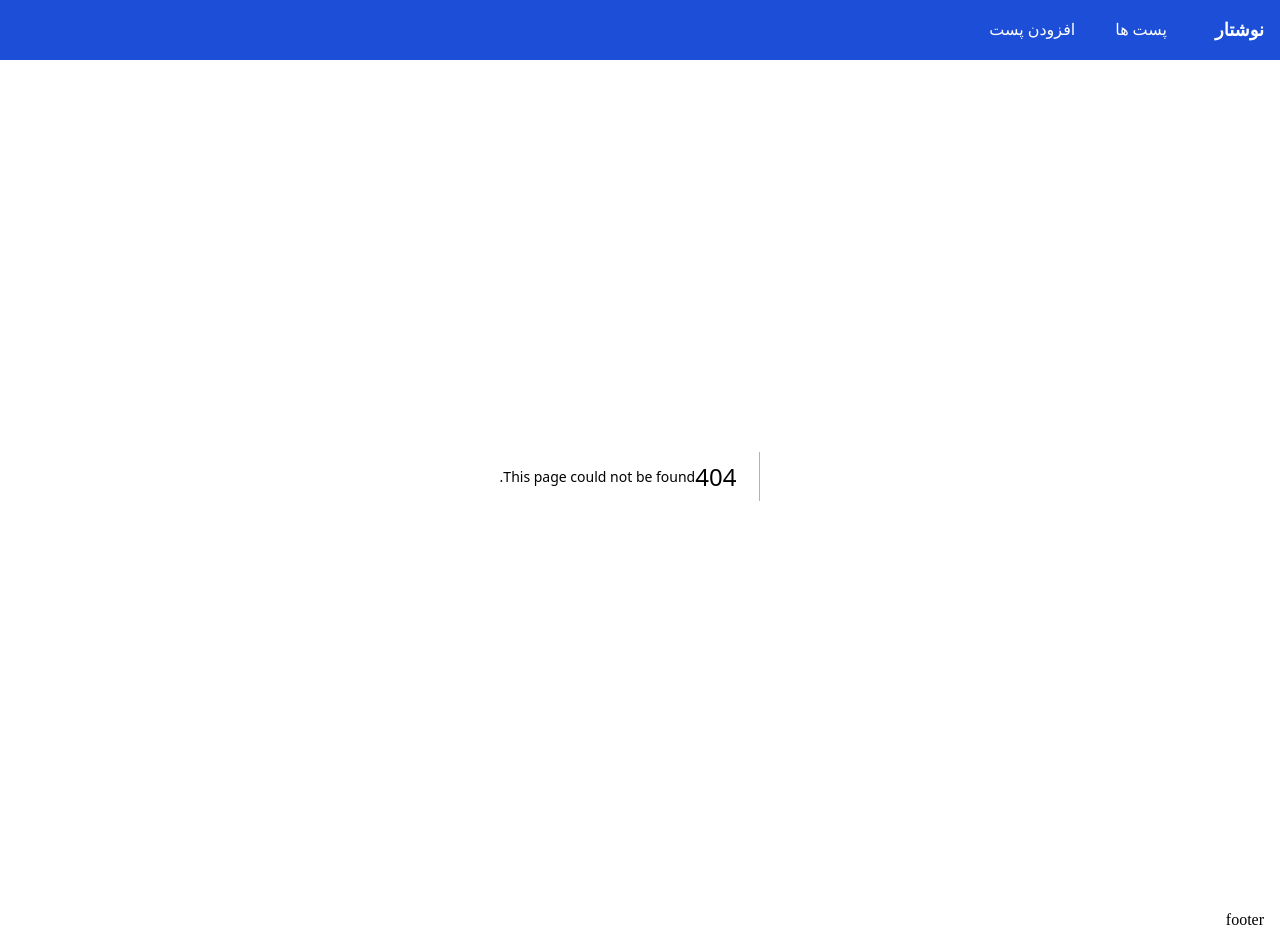
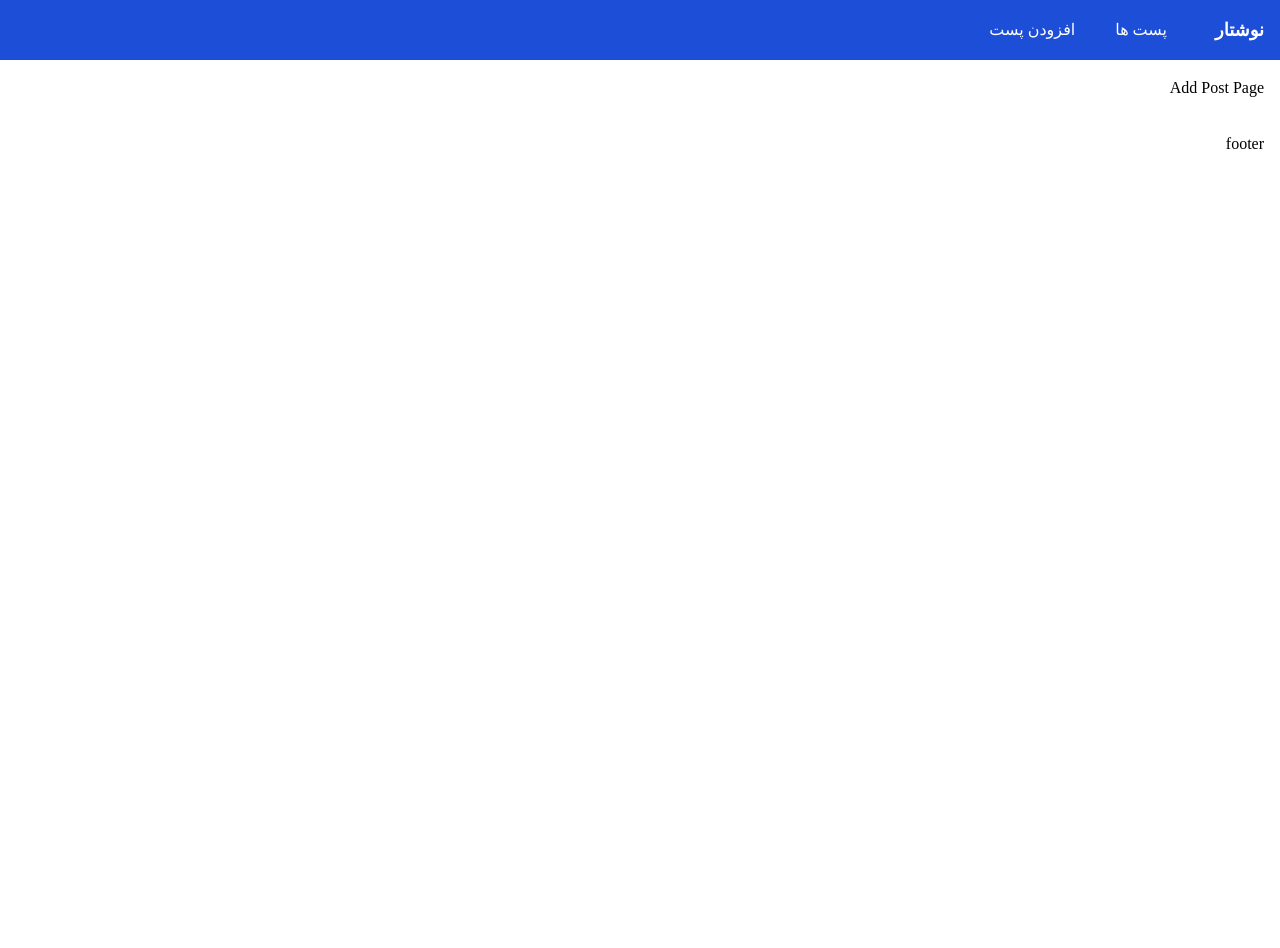
Before and after one commit to s8990/Neveshtar-Blog-App, a Next.js app: page /posts/add-post in a window 1280 px wide. Before the commit this address had no page. After the commit the page ends 800 px from the top, so only its background shows below. Built offline with nearby package versions, Linux system fonts and the light colour scheme.

Commit message:
feature: add create post page

```diff
--- /dev/null
+++ b/src/pages/posts/add-post.tsx
@@ -0,0 +1,7 @@
+export default function AddPost () {
+    return (
+        <div>
+            <h1>Add Post Page</h1>
+        </div>
+    )
+}
```
